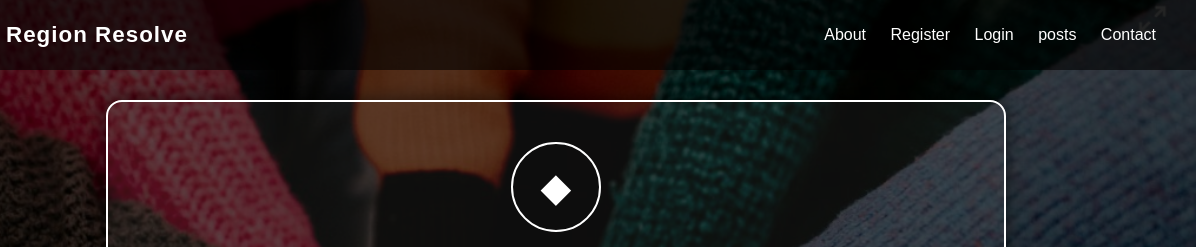
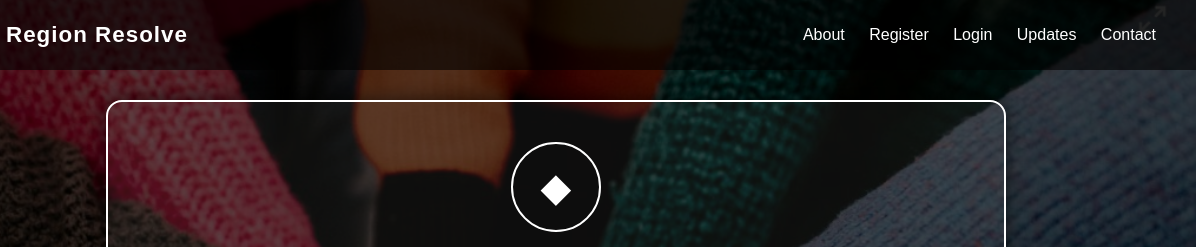
Before and after one commit to Pratheeksha8/region-resolve, a plain HTML site: page public/index.html in a window 1280 px wide. Shown: the top 247 px of the page, 84-1280 px from the left. Drawn offline with Linux system fonts and the light colour scheme.

Commit message:
update project

```diff
--- a/public/index.html
+++ b/public/index.html
@@ -18,7 +18,7 @@
         <a href="about.html">About</a>
         <a href="signup.html">Register</a>
         <a href="signin.html">Login</a>
-        <a href="posts.html">posts</a>
+        <a href="posts.html">Updates</a>
         <a href="contact.html">Contact</a>
       </nav>
     </header>
```
